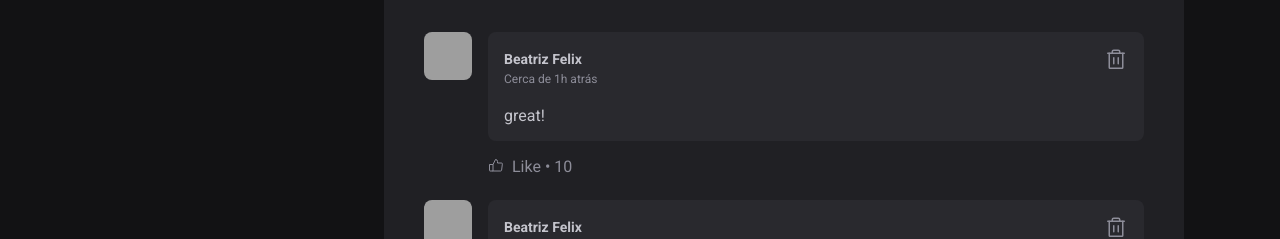
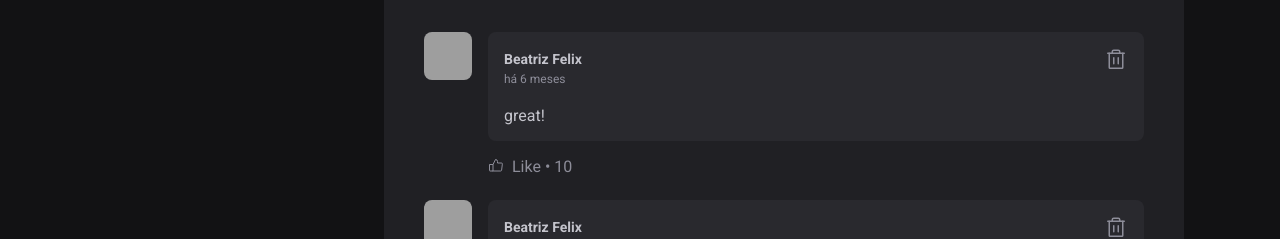
Before and after one commit to beatrizmf/feed, a React (Vite) app: page / in a window 1280 px wide. Shown: the part 557-796 px from the top of the page. Built offline with nearby package versions, Linux system fonts and the light colour scheme; grey boxes are pictures that could not be loaded.

Commit message:
feat: RelativeTimeToNow component

```diff
--- a/src/App.tsx
+++ b/src/App.tsx
@@ -29,14 +29,14 @@ const comments = [
     content: 'great!',
     author,
     likesCount: 10,
-    publishedAt: new Date('2022-05-04 20:00:00')
+    publishedAt: new Date('2022-06-04 20:00:00')
   },
   {
     id: 2,
     content: 'awesome!',
     author,
     likesCount: 10,
-    publishedAt: new Date('2022-05-04 22:00:00')
+    publishedAt: new Date('2022-09-04 22:00:00')
   }
 ]
 
--- a/src/components/Comment.tsx
+++ b/src/components/Comment.tsx
@@ -3,6 +3,7 @@ import { useState } from 'react'
 import { ThumbsUp, Trash } from 'phosphor-react'
 
 import { Avatar } from './Avatar'
+import { RelativeTimeToNow } from './RelativeTimeToNow'
 
 import styles from './Comment.module.css'
 
@@ -26,7 +27,7 @@ interface CommentProps {
 }
 
 export function Comment ({
-  comment: { id, author, content, likesCount },
+  comment: { id, author, content, likesCount, publishedAt },
   onDeleteComment
 }: CommentProps) {
   const [localLikesCount, setLocalLikesCount] = useState(likesCount)
@@ -52,7 +53,7 @@ export function Comment ({
           <header>
             <div className={styles.authorAndTime}>
               <strong>{author.name}</strong>
-              <time title="11 de Maio às 08:13h" dateTime="2022-05-11 08:13:00">Cerca de 1h atrás</time>
+              <RelativeTimeToNow fromDate={publishedAt} />
             </div>
 
             <button
--- a/src/components/Post.tsx
+++ b/src/components/Post.tsx
@@ -1,11 +1,9 @@
 import { useState } from 'react'
-
-import { format, formatDistanceToNow } from 'date-fns'
-import ptBR from 'date-fns/locale/pt-BR'
 
 import { Avatar } from './Avatar'
 import { Comment } from './Comment'
 import { CommentForm } from './CommentForm'
+import { RelativeTimeToNow } from './RelativeTimeToNow'
 
 import styles from './Post.module.css'
 
@@ -42,15 +40,6 @@ interface PostProps {
 export function Post ({ content, author, comments, publishedAt }: PostProps) {
   const [localComments, setLocalComments] = useState(comments)
 
-  const publishedDateFormatted = format(publishedAt, "d 'de' LLLL 'às' HH:mm'h'", {
-    locale: ptBR
-  })
-
-  const publishedDateRelativeToNow = formatDistanceToNow(publishedAt, {
-    locale: ptBR,
-    addSuffix: true
-  })
-
   function createComment (newCommentText: string) {
     setLocalComments(existentsComments =>
       [
@@ -58,7 +47,8 @@ export function Post ({ content, author, comments, publishedAt }: PostProps) {
         {
           ...existentsComments[0],
           id: Math.random(),
-          content: newCommentText
+          content: newCommentText,
+          publishedAt: new Date()
         }
       ]
     )
@@ -86,9 +76,7 @@ export function Post ({ content, author, comments, publishedAt }: PostProps) {
           </div>
         </div>
 
-        <time title={publishedDateFormatted} dateTime={publishedAt.toISOString()}>
-          {publishedDateRelativeToNow}
-        </time>
+       <RelativeTimeToNow fromDate={publishedAt} />
       </header>
 
       <div className={styles.content}>
--- /dev/null
+++ b/src/components/RelativeTimeToNow.tsx
@@ -0,0 +1,23 @@
+import { format, formatDistanceToNow } from 'date-fns'
+import ptBR from 'date-fns/locale/pt-BR'
+
+interface RelativeTimeToNowProps {
+  fromDate: Date
+}
+
+export function RelativeTimeToNow ({ fromDate }: RelativeTimeToNowProps) {
+  const dateExtendedFormat = format(fromDate, "d 'de' LLLL 'às' HH:mm'h'", {
+    locale: ptBR
+  })
+
+  const relativeDateToNow = formatDistanceToNow(fromDate, {
+    locale: ptBR,
+    addSuffix: true
+  })
+
+  return (
+    <time title={dateExtendedFormat} dateTime={fromDate.toISOString()}>
+      {relativeDateToNow}
+    </time>
+  )
+}
```
